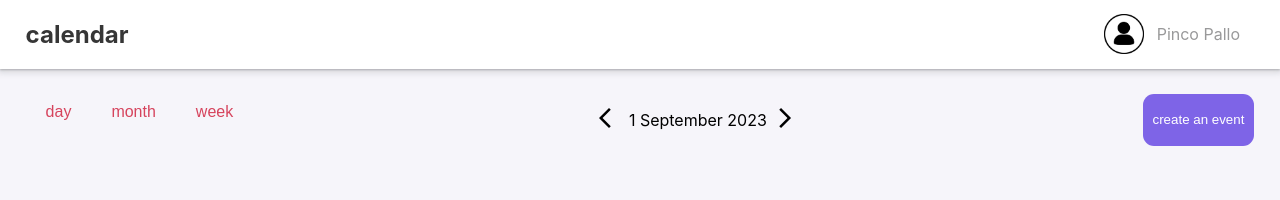
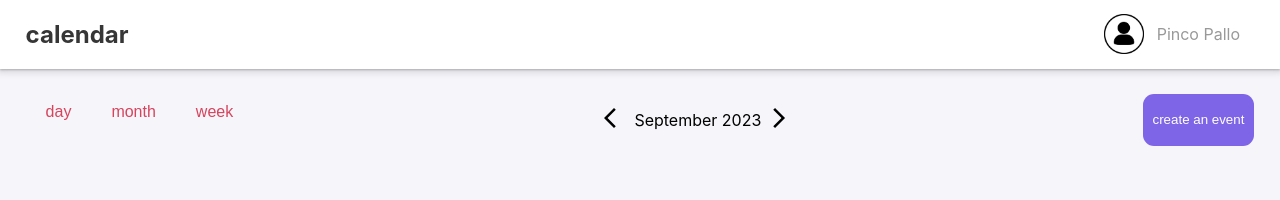
Before and after one commit to Matt30Curia/Calendar-react, a React (Create React App) app: page / in a window 1280 px wide. Shown: the top 200 px of the page. Built offline with nearby package versions, Linux system fonts and the light colour scheme.

Commit message:
Revert "refactor of reducer"
This reverts commit 12305561d79e739fb9e8188410e59b131455df97.

```diff
--- a/src/App.js
+++ b/src/App.js
@@ -26,7 +26,6 @@ function App() {
         dispatch={dispatch}
         currDate={state}
         view={setCalendarView}
-        currView={calendarView}
       />
       <Calendar daysOfMonth={getDays(calendarView, state)} />
     </>
--- a/src/compononents/CalendarHeader.js
+++ b/src/compononents/CalendarHeader.js
@@ -1,12 +1,13 @@
 import arrow_back from "../asset/arrow_back.svg";
-import arrow_forward from "../asset/arrow_forward.svg";
+import arrow_forward from "../asset/arrow_forward.svg"
 
-function CalendarHeader({ dispatch, currDate, view, currView }) {
-  let date = new Date(currDate.year, currDate.month, 0);
-  let monthName = date.toLocaleString("default", { month: "long" });
+function CalendarHeader({ dispatch, currDate, view }) {
 
-  function handleView(type) {
-    view((prev) => type);
+  var date = new Date(currDate.year, currDate.month, 0);
+  var monthName = date.toLocaleString("default", { month: "long" });
+
+  function handleView(type){
+    view((prev)=>type)
   }
 
   return (
@@ -19,11 +20,7 @@ function CalendarHeader({ dispatch, currDate, view, currView }) {
           day
         </button>
         <button
-          className={
-            currView === "month"
-              ? "button-wiew-filter"
-              : "button-wiew-filter"
-          }
+          className="button-wiew-filter"
           onClick={() => handleView("month")}
         >
           month
@@ -35,7 +32,6 @@ function CalendarHeader({ dispatch, currDate, view, currView }) {
           week
         </button>
       </section>
-
       <section className="day-slider">
         <button
           className="icon"
@@ -44,7 +40,7 @@ function CalendarHeader({ dispatch, currDate, view, currView }) {
           <img className="icon" src={arrow_back} />
         </button>
         <p>
-          {currDate.day} {monthName} {currDate.year}
+          {monthName} {currDate.year}
         </p>
         <button
           className="icon"
@@ -58,4 +54,4 @@ function CalendarHeader({ dispatch, currDate, view, currView }) {
   );
 }
 
-export default CalendarHeader;
+export default CalendarHeader
--- a/src/logic/reducer.js
+++ b/src/logic/reducer.js
@@ -2,6 +2,7 @@ export function reducer(state, action) {
   let currYear = state.year;
   let currMonth = state.month;
   let currDay = state.day;
+  let lastDayInMonth = new Date(currDate.year, currDate.month, 0).getDay();
 
   switch (action.type) {
     case "nextMonth": {
@@ -10,10 +11,21 @@ export function reducer(state, action) {
       return { day: day.split('T')[0], month: month, year};
     }
     case "prevMonth": {
+      currYear = state.month === 1 ? state.year - 1 : state.year;
+      currMonth = state.month === 1 ? 12 : state.month - 1;
 
-      const [year, month, day] = new Date(currYear, currMonth - 2 , currDay + 1).toISOString().split("-");
+      return { day: state.day, month: currMonth, year: currYear };
+    }
+    case "nextDay": {
+      currDay = lastDayInMonth === currDay + 1
 
-      return { day: day.split('T')[0], month: month, year};
+      return { day: state.day, month: currMonth, year: currYear };
+    }
+    case "prevDay": {
+      currYear = state.month === 1 ? state.year - 1 : state.year;
+      currMonth = state.month === 1 ? 12 : state.month - 1;
+
+      return { day: state.day, month: currMonth, year: currYear };
     }
   }
 }
```
